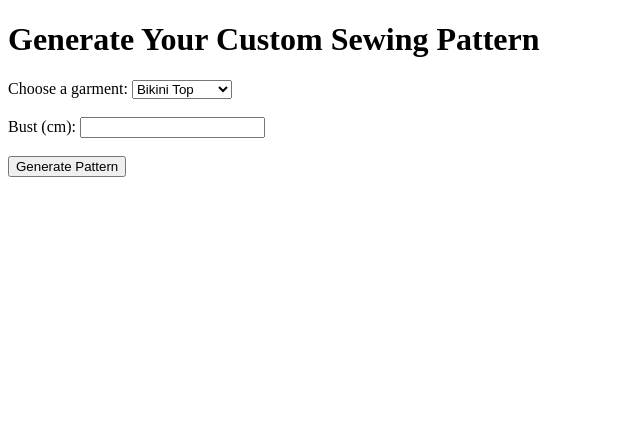
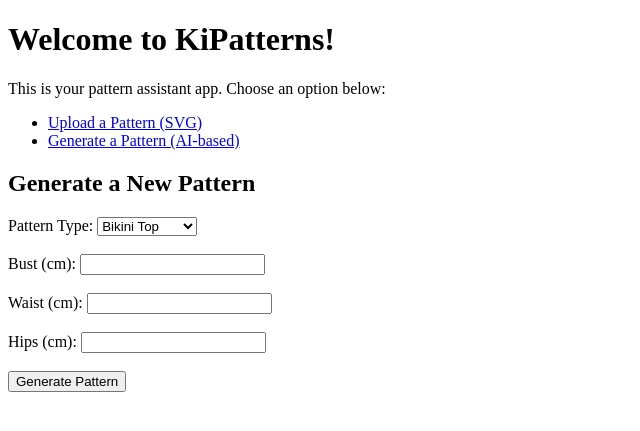
Before and after one commit to Marinaropc/sewing_project, a Flask app: page / in a window 1280 px wide. Shown: the top 431 px of the page, without its empty margins (0-640 px from the left). Run offline with Flask 3, Linux system fonts and the light colour scheme.

Commit message:
Added pdf file read

```diff
--- a/app/pattern_generator.py
+++ b/app/pattern_generator.py
@@ -44,3 +44,9 @@ def generate_corset(waist, bust):
         svg.add(svg.circle(center=(10 + width + 5, 10 + i * 5), r=1, fill="black"))
 
     return svg.tostring()
+
+
+def strip_svg_namespace(elem):
+    for el in elem.iter():
+        if '}' in el.tag:
+            el.tag = el.tag.split('}', 1)[1]
--- a/app/routes.py
+++ b/app/routes.py
@@ -1,32 +1,14 @@
-from flask import Flask, render_template, request
+from flask import Flask, render_template, request, send_from_directory
 from app.ai_calls import get_pattern_parameters
 from app.pattern_generator import generate_bikini_top, generate_corset, generate_bikini_bottom
 import os
+from app.gemini_calls import get_sewing_instructions
 from werkzeug.utils import secure_filename
 from app.svg_extract import extract_paths_and_labels, summarize_svg_pattern
-
+from app.resize import safe_float, scale_svg, resize_image, images_to_pdf, convert_pdf_to_images
 
 app = Flask(__name__)
 
-def safe_float(value, default=0.0):
-    try:
-        return float(value)
-    except (TypeError, ValueError):
-        return default
-
-
-def scale_svg(svg_content, scale_x=1.0, scale_y=1.0):
-    import xml.etree.ElementTree as ET
-    tree = ET.fromstring(svg_content)
-    g = ET.Element('g')
-    g.attrib['transform'] = f'scale({scale_x},{scale_y})'
-
-    for elem in list(tree):
-        g.append(elem)
-        tree.remove(elem)
-
-    tree.append(g)
-    return ET.tostring(tree, encoding='unicode')
 
 @app.route("/")
 def index():
@@ -34,7 +16,7 @@ def index():
 
 
 @app.route("/upload", methods=["GET", "POST"])
-def upload_svg():
+def upload_file():
     if request.method == "POST":
         # Get pattern type and measurements
         pattern_type = request.form.get("pattern")
@@ -44,27 +26,78 @@ def upload_svg():
 
         # Validate upload
         file = request.files.get("svg_file")
-        if not file or not file.filename.lower().endswith(".svg"):
-            return "Please upload a valid SVG file.", 400
+        if not file:
+            return "Please upload a file.", 400
 
-        svg_content = file.read().decode("utf-8")
         filename = secure_filename(file.filename)
         upload_dir = os.path.join(app.root_path, "uploads")
         os.makedirs(upload_dir, exist_ok=True)
         filepath = os.path.join(upload_dir, filename)
-        with open(filepath, "w", encoding="utf-8") as f:
-            f.write(svg_content)
+        if filename.lower().endswith(".svg"):
+            svg_content = file.read().decode("utf-8")
+            with open(filepath, "w", encoding="utf-8") as f:
+                f.write(svg_content)
+        elif filename.lower().endswith(".pdf"):
+            file.save(filepath)
+        else:
+            return "Unsupported file type", 400
 
+        if filename.lower().endswith(".pdf"):
+
+            image_paths = convert_pdf_to_images(filepath, upload_dir)
+
+            base_bust = 90
+            base_waist = 70
+            base_hips = 95
+            user_meas_str = f"bust = {bust}, waist = {waist}, hips = {hips}"
+
+            resize_response = get_pattern_parameters(pattern_type, "pdf file", user_meas_str)
+
+            scale_x = scale_y = 1.0
+            for line in resize_response.splitlines():
+                if "scale_x" in line:
+                    scale_x = float(line.split("=", 1)[1].strip())
+                if "scale_y" in line:
+                    scale_y = float(line.split("=", 1)[1].strip())
+
+            if scale_y == 1.0:
+                vertical = safe_float(request.form.get("torso_height"))
+                base_vertical = 30
+                if vertical and base_vertical:
+                    scale_y = vertical / base_vertical
+
+            resized_images = []
+            for img_path in image_paths:
+                output_img = img_path.replace(".png", "_resized.png")
+                resize_image(img_path, scale_x, scale_y, output_img)
+                resized_images.append(output_img)
+
+            resized_pdf_path = os.path.join(upload_dir, f"resized_{filename}")
+            images_to_pdf(resized_images, resized_pdf_path)
+
+            return render_template(
+                "pdf_result.html",
+                images=resized_images,
+                filename=os.path.basename(resized_pdf_path)
+            )
         # Summarize and trim for GPT
         summary = summarize_svg_pattern(filepath)
         trimmed_summary = "\n".join(summary.splitlines()[:10])
-        user_meas_str = f"bust = {bust}, waist = {waist}, hips = {hips}"
 
+        measurements = []
+        if bust:
+            measurements.append(f"bust = {bust}")
+        if waist:
+            measurements.append(f"waist = {waist}")
+        if hips:
+            measurements.append(f"hips = {hips}")
+
+        user_meas_str = ", ".join(measurements)
         # Get GPT resize instructions
         resize_response = get_pattern_parameters(
             pattern_type, trimmed_summary, user_meas_str
         )
-        print("GPT RESIZE INSTRUCTIONS:\n", resize_response)
+
 
         # Parse scale factors
         scale_x = scale_y = 1.0
@@ -74,21 +107,42 @@ def upload_svg():
             if "scale_y" in line:
                 scale_y = float(line.split("=", 1)[1].strip())
 
+
+        if scale_y == 1.0:
+            vertical = safe_float(request.form.get("torso_height"))
+            base_vertical = 30
+            if vertical and base_vertical:
+                scale_y = vertical / base_vertical
+
         # Apply scaling
         scaled_svg = scale_svg(svg_content, scale_x, scale_y)
+        output_path = os.path.join("scaled", f"scaled_{filename}")
+        os.makedirs("scaled", exist_ok=True)
+        with open(output_path, "w", encoding="utf-8") as f:
+            f.write(scaled_svg)
 
-        # Extract elements for UI
-        elements = extract_paths_and_labels(filepath)
+        # For gemini
+        instructions = get_sewing_instructions(pattern_type, user_meas_str)
+        print(f"Received pattern_type: {pattern_type}")
+
+        print("Download filename:", filename)
         return render_template(
             "upload_result.html",
-            elements=elements,
             bust=bust,
             waist=waist,
             hips=hips,
             scaled_svg=scaled_svg,
+            filename=filename,
+            instructions=instructions
         )
 
     return render_template("upload.html")
+
+
+@app.route("/download/<filename>")
+def download_scaled(filename):
+    scaled_dir = os.path.join(os.path.dirname(app.root_path), "scaled")
+    return send_from_directory(scaled_dir, filename, as_attachment=True)
 
 
 @app.route("/generate", methods = ["POST"])
@@ -101,8 +155,8 @@ def generate():
             return "Error: Bust measurement is required for bikini top.", 400
         bust = float(bust_str)
 
-        ai_response = get_pattern_parameters("bikini top", f"bust = {bust}")
-        print(ai_response)
+        user_meas_str = f"bust = {bust}"
+        ai_response = get_pattern_parameters("bikini_top", "simple shape", user_meas_str)
 
         try:
             for line in ai_response.splitlines():
@@ -148,7 +202,7 @@ def generate():
         waist = float(waist_str)
         bust = float(bust_str)
         ai_response = get_pattern_parameters("corset", f"waist = {waist}, bust = {bust}")
-        print("AI RESPONSE:", ai_response)
+
         try:
             for line in ai_response.splitlines():
                 if "top_width" in line and "bottom_width" in line and "height" in line:
--- a/app/templates/index.html
+++ b/app/templates/index.html
@@ -1,43 +1,40 @@
 <!DOCTYPE html>
-<html>
+<html lang="en">
 <head>
-  <title>Sewing Pattern Generator</title>
-  <script>
-    function updateFields() {
-      const pattern = document.getElementById("pattern").value;
-      // Show the bust field for bikini top and corset
-      document.getElementById("bust-field").style.display = pattern === "bikini_top" || pattern === "corset" ? "block" : "none";
-      // Show the waist field for bikini bottom and corset
-      document.getElementById("waist-field").style.display = pattern === "bikini_bottom" || pattern === "corset" ? "block" : "none";
-    }
-
-    window.onload = updateFields; // run once when page loads
-  </script>
+    <meta charset="UTF-8">
+    <title>KiPatterns Home</title>
 </head>
 <body>
-  <h1>Generate Your Custom Sewing Pattern</h1>
+    <h1>Welcome to KiPatterns!</h1>
+    <p>This is your pattern assistant app. Choose an option below:</p>
 
-  <form action="/generate" method="post">
-    <label for="pattern">Choose a garment:</label>
-    <select name="pattern" id="pattern" onchange="updateFields()">
+    <ul>
+        <li><a href="{{ url_for('upload_file') }}">Upload a Pattern (SVG)</a></li>
+        <li><a href="{{ url_for('index') }}#generate-section">Generate a Pattern (AI-based)</a></li>
+    </ul>
+
+    <!-- Optional: Include a section to later display the generate form directly -->
+    <div id="generate-section">
+        <h2>Generate a New Pattern</h2>
+        <form action="{{ url_for('generate') }}" method="post">
+            <label for="pattern">Pattern Type:</label>
+            <select name="pattern" id="pattern">
                 <option value="bikini_top">Bikini Top</option>
                 <option value="bikini_bottom">Bikini Bottom</option>
                 <option value="corset">Corset</option>
-    </select>
-    <br><br>
+            </select><br><br>
 
-    <div id="bust-field" style="display: none;">
             <label for="bust">Bust (cm):</label>
-      <input type="text" name="bust">
-    </div>
+            <input type="number" name="bust" id="bust" step="0.1"><br><br>
 
-    <div id="waist-field" style="display: none;">
             <label for="waist">Waist (cm):</label>
-      <input type="text" name="waist">
-    </div>
+            <input type="number" name="waist" id="waist" step="0.1"><br><br>
 
-    <br>
+            <label for="hips">Hips (cm):</label>
+            <input type="number" name="hips" id="hips" step="0.1"><br><br>
+
             <button type="submit">Generate Pattern</button>
         </form>
+    </div>
 </body>
 </html>
--- a/app/templates/result.html
+++ b/app/templates/result.html
@@ -7,5 +7,7 @@
   <h1>Your Custom Pattern</h1>
   <div>{{ svg|safe }}</div>
   <a href="/">← Back</a>
+  <h2>Sewing Instructions</h2>
+  <p>{{ instructions }}</p>
 </body>
 </html>
--- a/run.py
+++ b/run.py
@@ -1,4 +1,5 @@
 from app.routes import app
 
+
 if __name__ == "__main__":
-    app.run(debug=True, port=5002)
+    app.run(debug=True, port=5003)
```
Also changed, not shown: app/gemini_calls.py (added, +26 -0 lines), app/resize.py (added, +45 -0 lines), app/templates/pdf_result.html (added, +24 -0 lines), app/templates/upload.html (+9 -10 lines), app/templates/upload_result.html (+4 -5 lines), requirements.txt (+3 -20 lines), app/uploads/pattern.svg (added), app/uploads/pattern2.svg (added), scaled/scaled_pattern.svg (added), scaled/scaled_pattern2.svg (added). Lines whose indentation alone changed are shown as unchanged.
